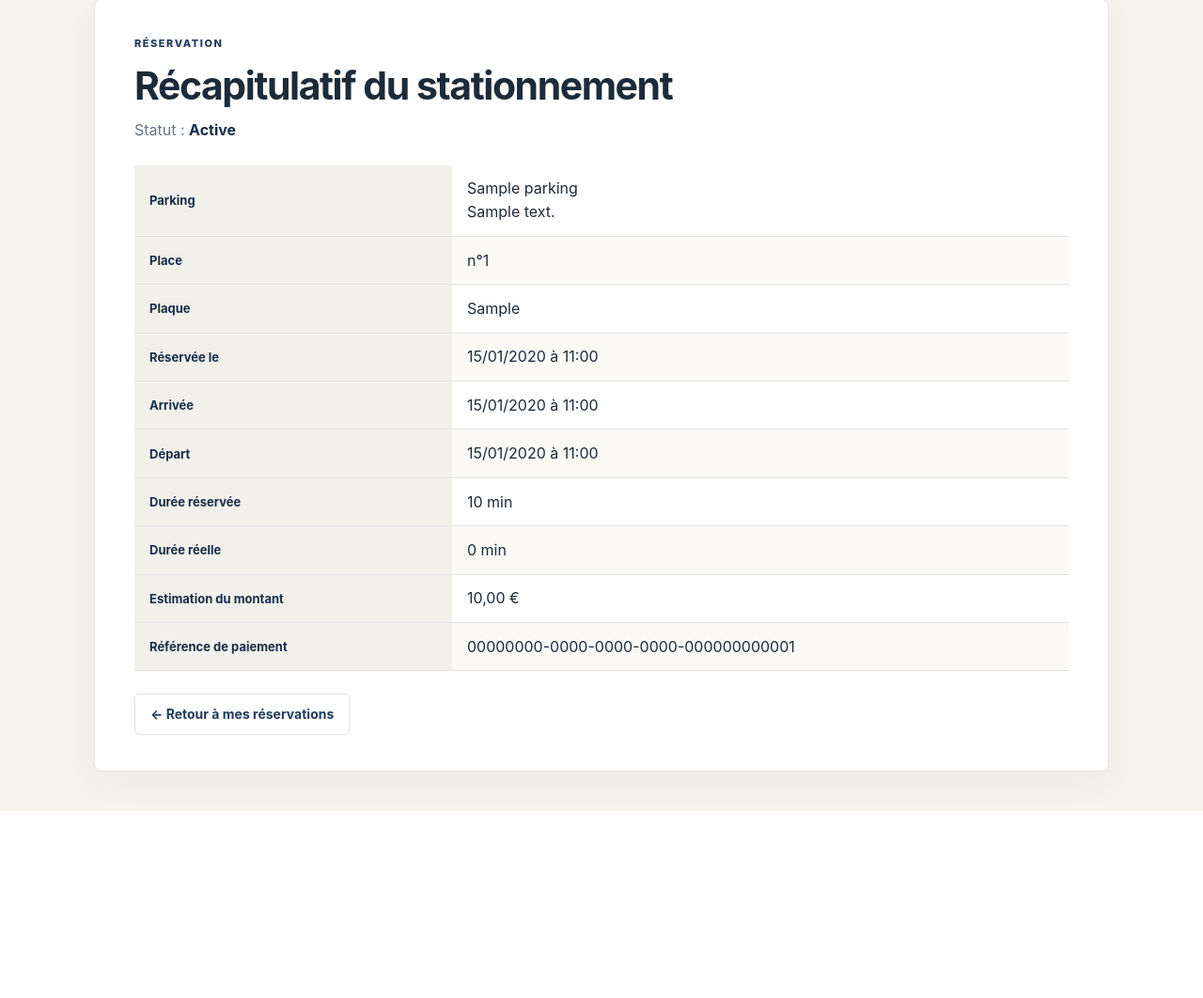
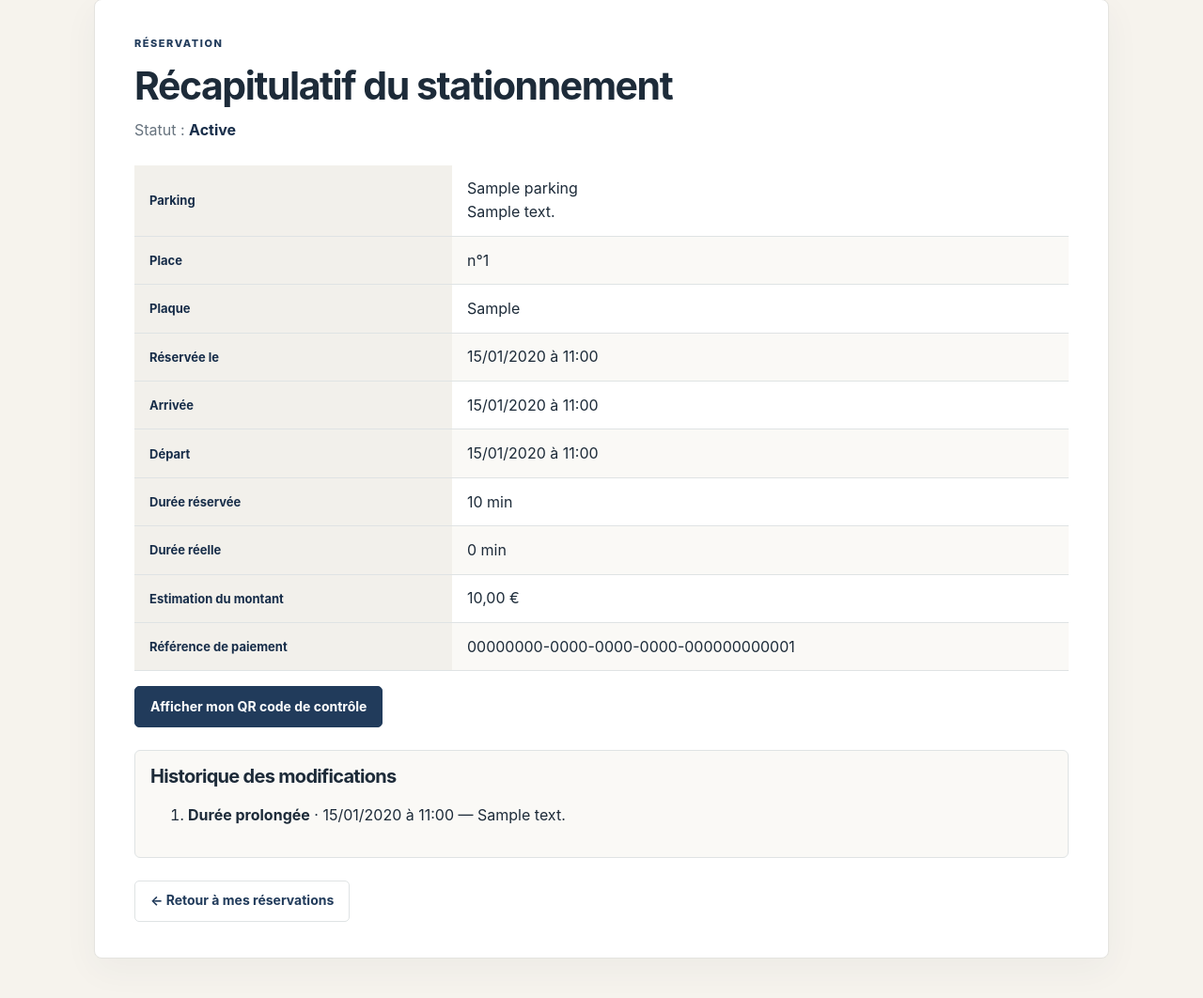
Before and after one commit to dinahamadeh-cpu/chaire_Capgemini_PK, a Django app: page /mes-reservations/1/ in a window 1280 px wide. Shown: the part 120-1182 px from the top of the page at 94% size. Before the commit the page ends 983 px from the top, so only its background shows below. Run offline with Django 5.2, Linux system fonts and the light colour scheme; a user stored in the database is signed in; tables that the repository leaves empty hold one stand-in row (values such as "Sample post").

Commit message:
Amélioration du résumé de réservation
Détaille les montants, remboursements et informations de réservation.

```diff
--- a/parking/templates/parking/reservation_summary.html
+++ b/parking/templates/parking/reservation_summary.html
@@ -28,8 +28,10 @@
                 <th scope="row">Durée réelle</th>
                 <td>
                     {% if reservation.actual_duration_display %}
-                        {{ reservation.actual_duration_display }}
-                        {% if reservation.exceeded_duration %}<br><span class="error">Durée réservée dépassée</span>{% endif %}
+                        <div class="duration-display">
+                            <span>{{ reservation.actual_duration_display }}</span>
+                            {% if reservation.exceeded_duration %}<span class="duration-warning">Durée réservée dépassée</span>{% endif %}
+                        </div>
                     {% else %}
                         —
                     {% endif %}
@@ -48,11 +50,48 @@
     </table>
     {% if reservation.status != "active" and reservation.amount_refunded > 0 %}
         <aside class="refund-notice" role="status" aria-label="Remboursement effectué">
-            <strong>Remboursement calculé</strong>
-            <span>{{ reservation.amount_refunded|floatformat:2 }} € remboursés pour le temps non utilisé.</span>
+            {% if reservation.status == "refused" %}
+                <strong>Remboursement simulé intégral</strong>
+                <span>{{ reservation.amount_refunded|floatformat:2 }} € remboursés à la suite du refus de la réservation.</span>
+            {% else %}
+                <strong>Remboursement calculé</strong>
+                <span>{{ reservation.amount_refunded|floatformat:2 }} € remboursés pour le temps non utilisé.</span>
+            {% endif %}
         </aside>
     {% endif %}
 
+    {% if reservation.status == "active" %}
+        <p><a class="button" href="{% url 'parking:reservation_qr' reservation.id %}">Afficher mon QR code de contrôle</a></p>
+        {% if not reservation.arrived_at %}
+            <form method="post" action="{% url 'parking:cancel_reservation' reservation.id %}" onsubmit="return confirm('{% if cancellation_free %}Confirmer l’annulation de cette réservation ?{% else %}L’annulation conservera le montant prévu comme frais. Confirmer ?{% endif %}');">
+                {% csrf_token %}
+                <button class="secondary" type="submit">Annuler cette réservation</button>
+                <p class="settings-help">{% if cancellation_free %}L’annulation est actuellement gratuite.{% else %}Le montant prévu sera conservé comme frais d’annulation.{% endif %}</p>
+            </form>
+        {% endif %}
+    {% endif %}
+    {% if reservation_history %}
+        <section class="reservation-change-history" aria-labelledby="reservation-change-history-title">
+            <h2 id="reservation-change-history-title">Historique des modifications</h2>
+            <ol>
+                {% for entry in reservation_history %}
+                    <li><strong>{{ entry.get_action_display }}</strong> · {{ entry.created_at|date:"d/m/Y à H:i" }} — {{ entry.summary }}</li>
+                {% endfor %}
+            </ol>
+        </section>
+    {% endif %}
+    {% if review_form %}
+        <section class="reservation-review" aria-labelledby="reservation-review-title">
+            <h2 id="reservation-review-title">{% if review %}Modifier mon avis{% else %}Donner mon avis{% endif %}</h2>
+            <p>Votre note et votre commentaire seront visibles sur la fiche du parking.</p>
+            <form method="post" action="{% url 'parking:submit_parking_review' reservation.id %}">
+                {% csrf_token %}
+                <p>{{ review_form.rating.label_tag }}{{ review_form.rating }}</p>
+                <p>{{ review_form.comment.label_tag }}{{ review_form.comment }}</p>
+                <button type="submit">{% if review %}Mettre à jour mon avis{% else %}Publier mon avis{% endif %}</button>
+            </form>
+        </section>
+    {% endif %}
     <p class="summary-actions"><a class="button secondary" href="{% url 'parking:reservation_list' %}">&larr; Retour à mes réservations</a></p>
 {% endblock %}
 
@@ -64,6 +103,13 @@
     .reservation-summary-table { margin: 0; }
     .reservation-summary-table th { width: 34%; }
     .reservation-summary-table th, .reservation-summary-table td { padding: .8rem 1rem; }
+    .duration-display { display: flex; flex-wrap: wrap; align-items: center; justify-content: space-between; gap: 10px 16px; }
+    .duration-warning { margin-left: auto; padding: .5rem .75rem; border: 1px solid #e9bdb8; border-radius: 5px; background: var(--danger-bg); color: var(--danger); white-space: nowrap; }
     .summary-actions { margin: 1.5rem 0 0; }
     .refund-notice { display: flex; flex-direction: column; gap: .2rem; margin-top: 1rem; padding: 1rem 1.2rem; border: 1px solid #c3ddcb; border-radius: 5px; background: var(--success-bg); color: var(--success); }
+    .reservation-change-history, .reservation-review { margin-top: 1.5rem; padding: 1rem; border: 1px solid var(--line); border-radius: 6px; background: #faf9f6; }
+    .reservation-change-history h2, .reservation-review h2 { margin: 0 0 .75rem; font-size: 20px; }
+    .reservation-change-history li { margin-bottom: .6rem; }
+    .reservation-review label { display: block; margin-bottom: 5px; }
+    .settings-help { color: var(--muted); font-size: 13px; }
 {% endblock %}
```
